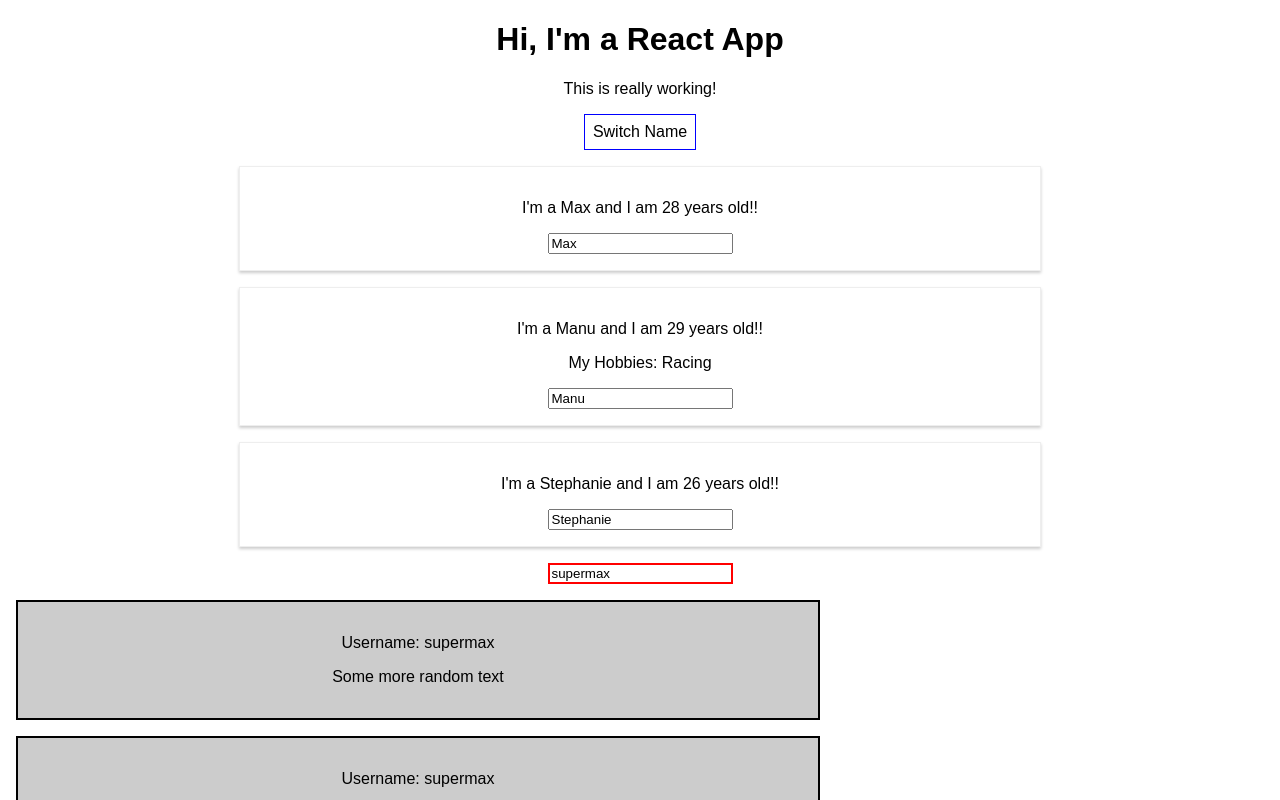
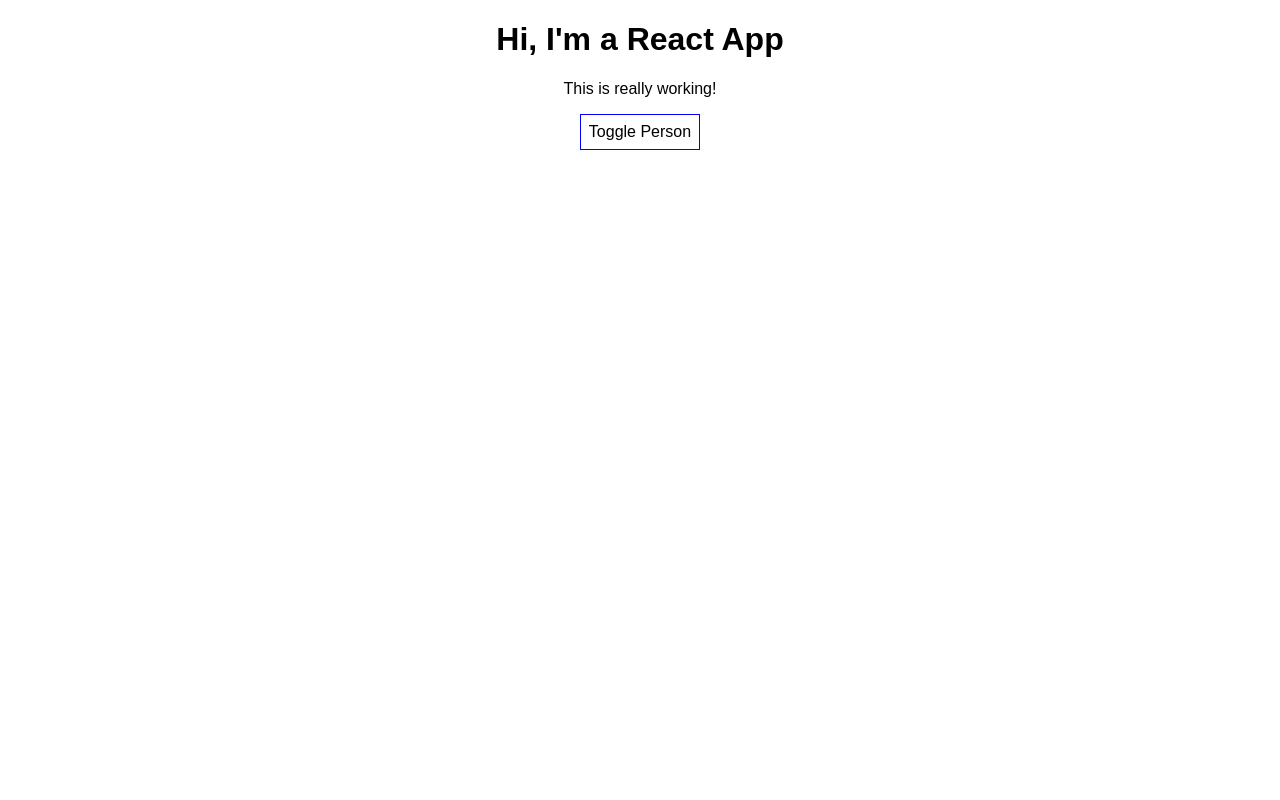
Before and after one commit to PatrickBMaloney/BurgerBuilder, a React (Create React App) app: page / in a window 1280 px wide. Shown: the top 800 px of the page. Built offline with nearby package versions, Linux system fonts and the light colour scheme.

Commit message:
Rendering Content Conditionally

```diff
--- a/src/App.js
+++ b/src/App.js
@@ -13,7 +13,8 @@ class App extends Component {
       { name: 'Stephanie', age: 26 }
     ],
     username: 'supermax',
-    otherState: 'some other value'
+    otherState: 'some other value',
+    showPersons: false
   };
 
   switchNameHandler = (newName) => {
@@ -21,7 +22,7 @@ class App extends Component {
     // DON'T DO THIS: this.state.persons[0].name = 'Maximilian';
     this.setState({
       persons: [
-        { name: newName, age: 28 },
+        { name: 'Max', age: 28 },
         { name: 'Manu', age: 29 },
         { name: 'Stephanie', age: 27 }
       ]
@@ -38,6 +39,11 @@ class App extends Component {
     });
   }
 
+  togglePersonsHandler = () => {
+    const doesShow = this.state.showPersons;
+    this.setState({showPersons: !doesShow});
+  }
+
   usernameChangedHandler = (event) => {
     this.setState({username: event.target.value})
   }
@@ -51,34 +57,38 @@ class App extends Component {
       cursor: 'pointer'
     }; //this is in-line styling. See Person.css for global styling
 
+    let persons = null;
+
+    if (this.state.showPersons) {
+      persons = (
+        <div >
+          {this.state.persons.map(person => {
+            return <Person
+              name={person.name}
+              age={person.age}/>
+          })}
+        </div>
+      );
+    }
+
     return (
       <div className="App">
         <h1>Hi, I'm a React App</h1>
         <p>This is really working!</p>
         <button
           style={style}
-          onClick={() => this.switchNameHandler('Maximilian!!')}>Switch Name</button>
-        <Person
-          name={this.state.persons[0].name}
-          age={this.state.persons[0].age}
-        />
-        <Person
-          name={this.state.persons[1].name}
-          age={this.state.persons[1].age}
-          click={this.switchNameHandler.bind(this, 'Max!')}
-          changed={this.nameChangedHandler}
-        >My Hobbies: Racing</Person>
-        <Person
-          name={this.state.persons[2].name}
-          age={this.state.persons[2].age}
-        />
+          onClick={this.togglePersonsHandler}>Toggle Person</button>
 
-        <UserInput
+        {persons}
+
+
+
+        {/* <UserInput
           changed={this.usernameChangedHandler}
           currentName={this.state.username} />
         <UserOutput userName={this.state.username} />
         <UserOutput userName={this.state.username} />
-        <UserOutput userName="Max" />
+        <UserOutput userName="Max" /> */}
       </div>
     );
     // return React.createElement('div', {className: 'App'}, React.createElement('h1', null, 'Does this work now?'));
```
